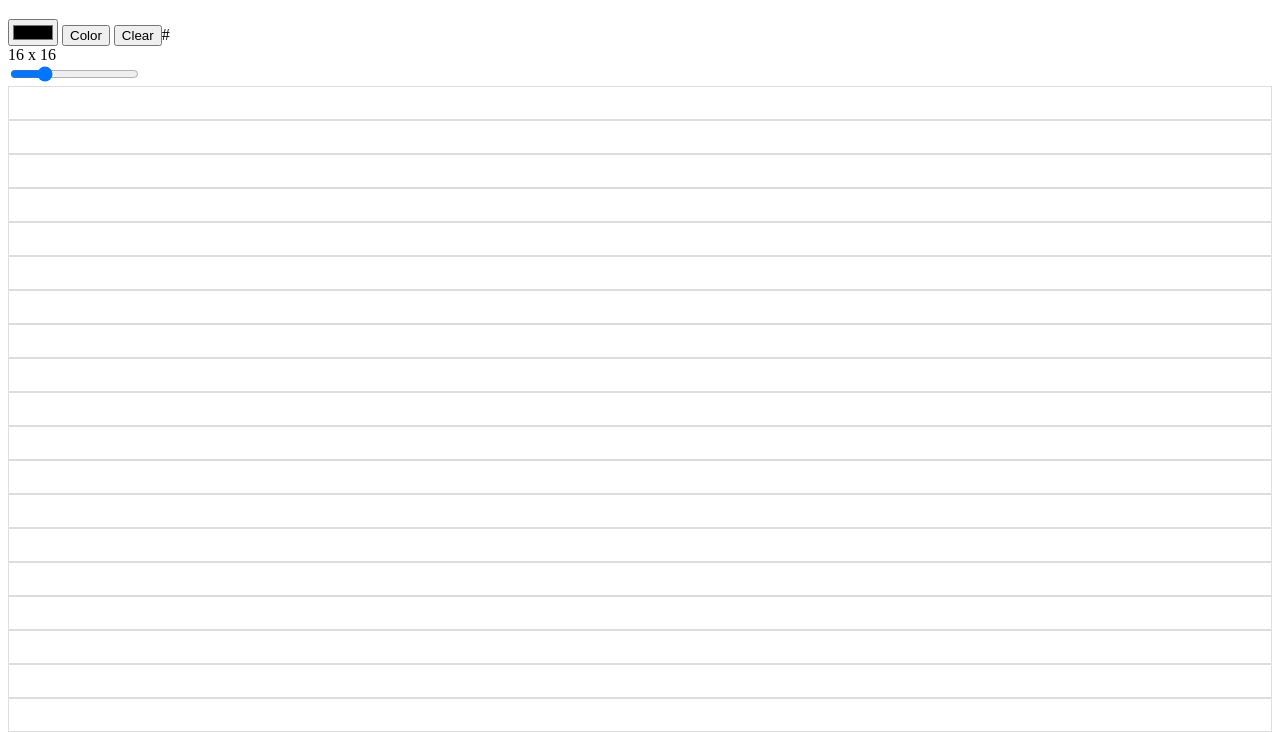
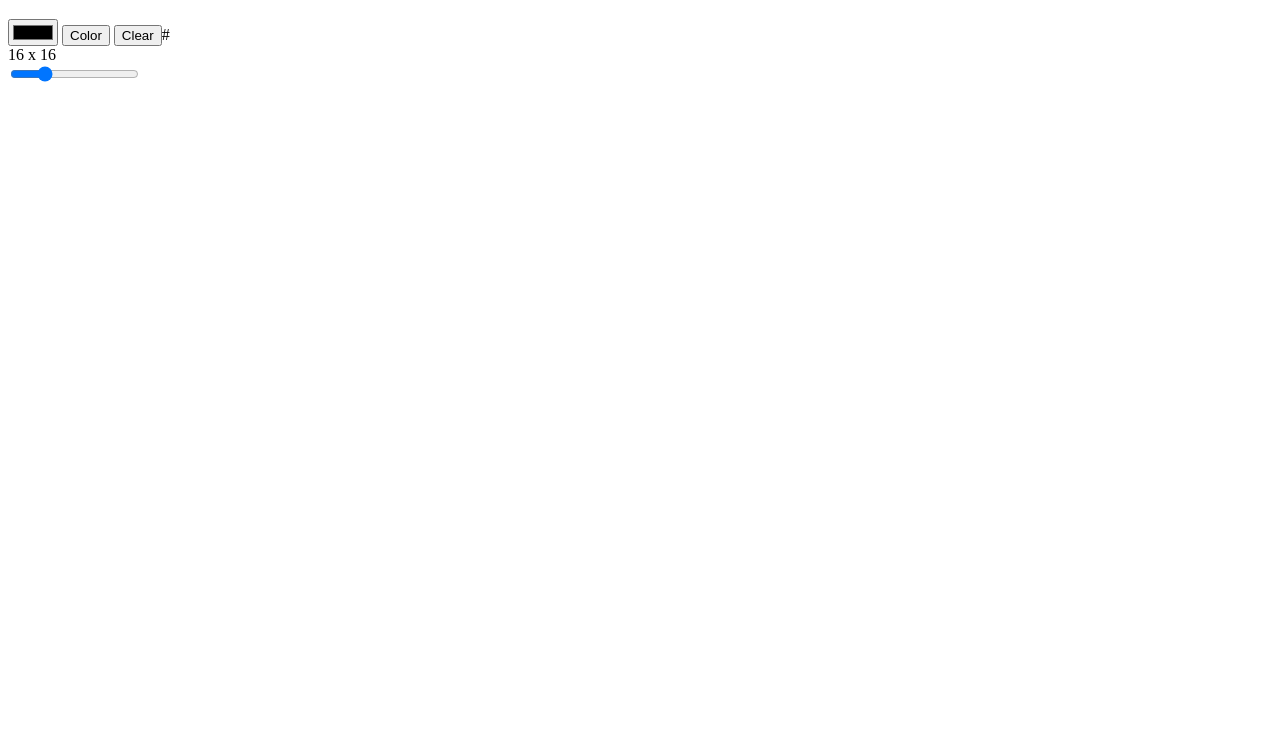
Before and after one commit to domydexi/etch_a_sketch, a plain HTML site: page index.html in a window 1280 px wide. Shown: the part 61-793 px from the top of the page. Drawn offline with Linux system fonts and the light colour scheme.

Commit message:
Back to blank

```diff
--- a/style.css
+++ b/style.css
@@ -1,16 +1,6 @@
-:root {
-    --grid-cols: 1;
-    --grid-rows: 1;
-}
 
 #container {
     display: grid;
-    grid-template-rows: repeat(let(--grid-rows), 1fr);
-    grid-template-columns: repeat(let(--grid-cols), 1fr);
+    max-width: 500px;
+    max-height: 500px;
 }
-
-.grid-item {
-    padding: 1em;
-    border: 1px solid #DDDDDD;
-    text-align: center;
-}
```
